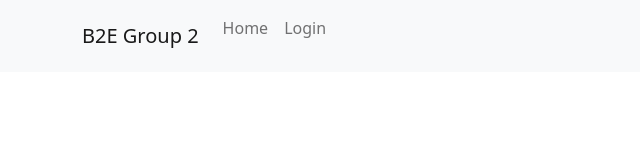
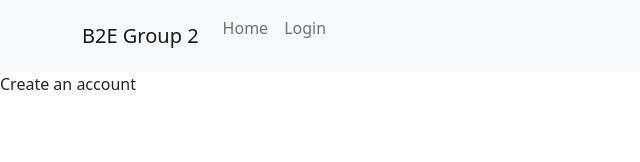
Before and after one commit to btownsend3/b2e-group-frontend, a React (Create React App) app in the folder client/: page / in a window 1280 px wide. Shown: the top 162 px of the page, without its empty margins (0-640 px from the left). Built offline with nearby package versions, Linux system fonts and the light colour scheme.

Commit message:
added redux devtools

```diff
--- a/client/src/App.js
+++ b/client/src/App.js
@@ -1,11 +1,13 @@
 import 'bootstrap/dist/css/bootstrap.css'
 import './App.css'
 import NavigationBar from "./components/NavigationBar"
+import CreateAccount from "./components/CreateAccount";
 
 function App() {
   return (
     <div className="App">
       <NavigationBar />
+        <CreateAccount />
     </div>
   )
 }
--- a/client/src/index.js
+++ b/client/src/index.js
@@ -12,7 +12,9 @@ const handleAsync = reduxApi => next => action => {
     next(action)
 }
 
-const store = createStore(reducer, compose(applyMiddleware(handleAsync)))
+const composeEnhancers = (typeof window !== 'undefined' && window.__REDUX_DEVTOOLS_EXTENSION_COMPOSE__) || compose
+
+const store = createStore(reducer, composeEnhancers(applyMiddleware(handleAsync)))
 
 const root = ReactDOM.createRoot(document.getElementById('root'))
 root.render(
```
